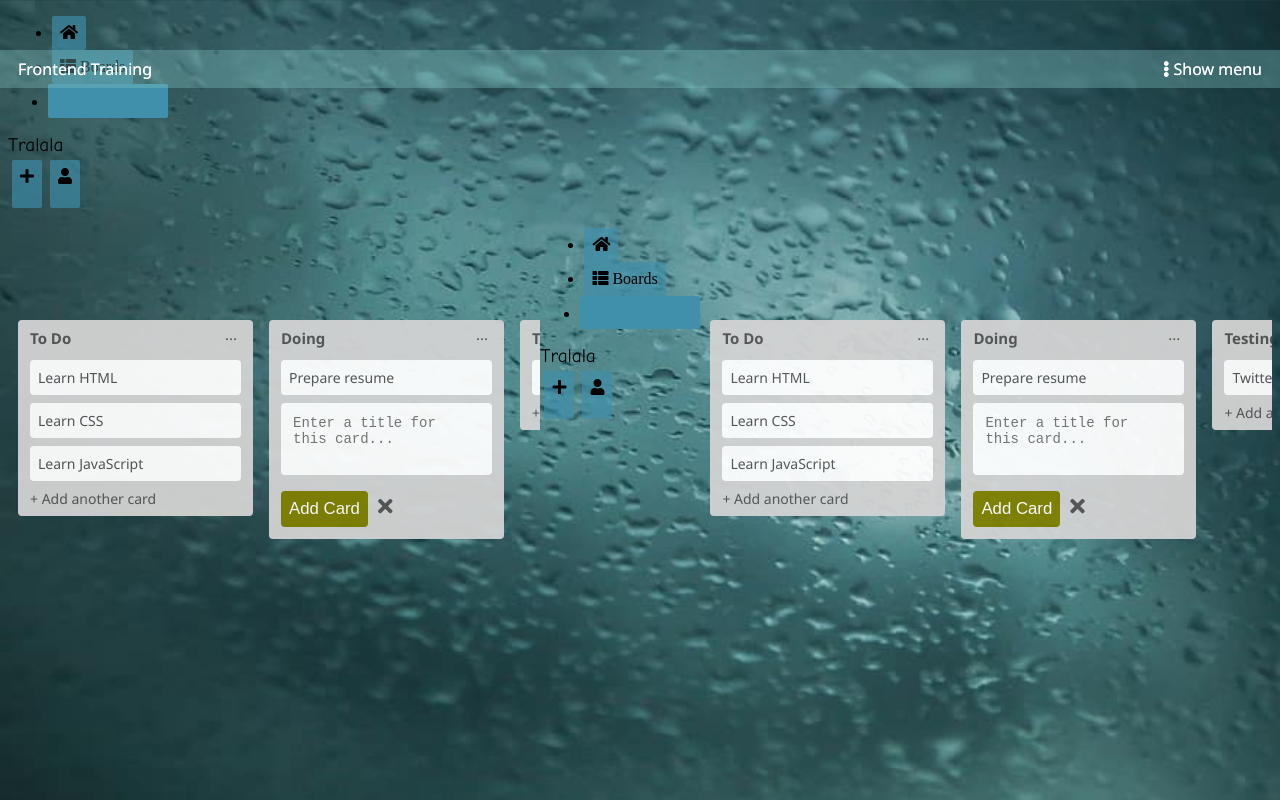
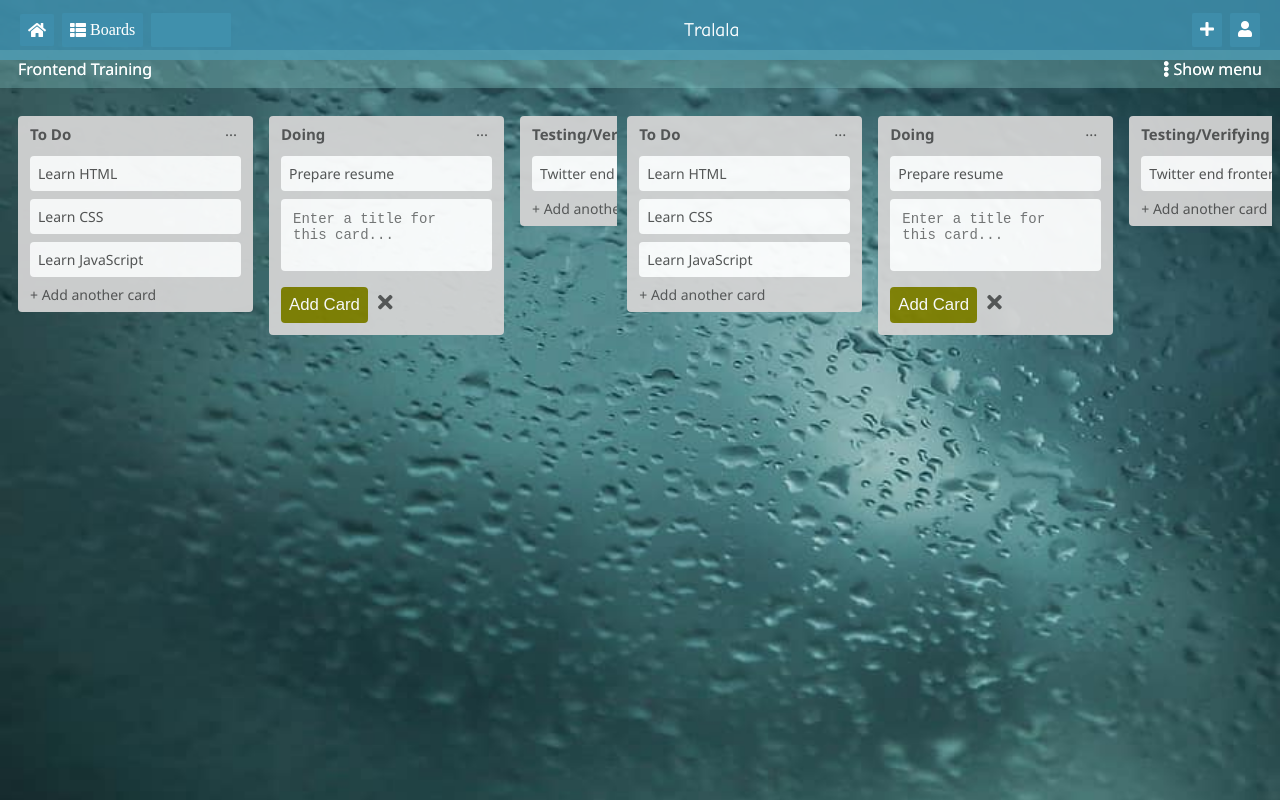
Before and after one commit to yasharyan/greatlrnyashgupta.github.io, a plain HTML site: page index.html in a window 1280 px wide. Shown: the top 800 px of the page. Drawn offline with Linux system fonts and the light colour scheme.

Commit message:
Update tralala.css

```diff
--- a/tralala.css
+++ b/tralala.css
@@ -4,92 +4,93 @@ body {
     background-attachment: fixed;
 }
 
-* {
-    box-sizing: border-box;
+header{
+    display: flex;
+    position: fixed;
+    top: 0px;
+    left: 0px;
+    right: 0px;
 }
 
-.fixed{
+nav{
     display: flex;
     justify-content: space-between;
     position: fixed;
     top: 0;
     left: 0;
     right: 0;
-    height: 50px;
-    padding: 8px 20px;
+    height: 60px;
     background-color: rgba( 64, 144, 172, 0.65 );
     color: white;
 }
 
-.list{
+ul{
     list-style: none;
-    display: inline-flex;
-    justify-content: flex-start;
-    margin: 0px;
-    margin-left: -38px;
-
+    display: flex;
+    justify-content: space-between;
+    align-items: center;
+    padding-left: 16px;
 }
 
 .icon1{
+    display: flex;
+    justify-content: flex-start;
+    align-items: center;
+    padding: 8px;
+    margin: 4px;
     border-radius: 2px;
     border: 1px;
     background-color: rgba( 64, 144, 172, 0.65 );
-    padding: 8px;
-    margin: 0px 4px;
-    margin-right: 6px;
-    width: fit-content;
-}
-.icon1:hover{
-    opacity: 0.75;
-    cursor: pointer;}
-.icon2{
-    border-radius: 2px;
-    border: 1px;
-    background-color: rgba( 64, 144, 172, 0.65 );
-    padding: 4px;
-    padding-left: 6px;
-    padding-top: 8px;
-    margin-right: 6px;
-    width: max-content;
-}
-.icon2:hover{
+}.icon1:hover{
     opacity: 0.75;
     cursor: pointer;
 }
+
 input {
-    width: 120px;
-    padding: 4px 0.5em;
+    width: 80px;
     border: none;
     border-radius: 2px;
     outline: none;
     background-color: rgba( 64, 144, 172, 1 );
     font-size: 1.15em;
-    line-height: 1.4;
-    color: white;
-    color: black;
+    padding-top: 6px;
+    padding-bottom: 6px;
+    margin: 4px;
 }
 input:focus{
     background-color: white;
 }
+.title{
+    display: flex;
+    justify-content: center;
+    align-items: center;
+    margin-top: 6px;
+    margin-bottom: 6px;
+}
 
 .title{
-
     font-family: "Comic Sans", "Comic Sans MS", cursive;
     font-size: 1.2em;
-    justify-content: space-around;
+    display: flex;
+    justify-content: center;
+    align-content: center;
 }
 
+.icons{
+    display: flex;
+    justify-content: flex-end;
+    align-items: center;
+    padding-right: 16px;
+    margin-top: 16px;
+    margin-bottom: 16px;
+
+}
 .icon3{
     border-radius: 2px;
     border: 1px;
     background-color: rgba( 64, 144, 172, 0.65 );
     padding: 8px;
-    padding-bottom: 22px;
     margin: 4px;
-}
-.icons{
-    display: inline-flex;
-    justify-content: flex-end;
 }
 .icon3:hover{
     opacity: 0.75;
```
